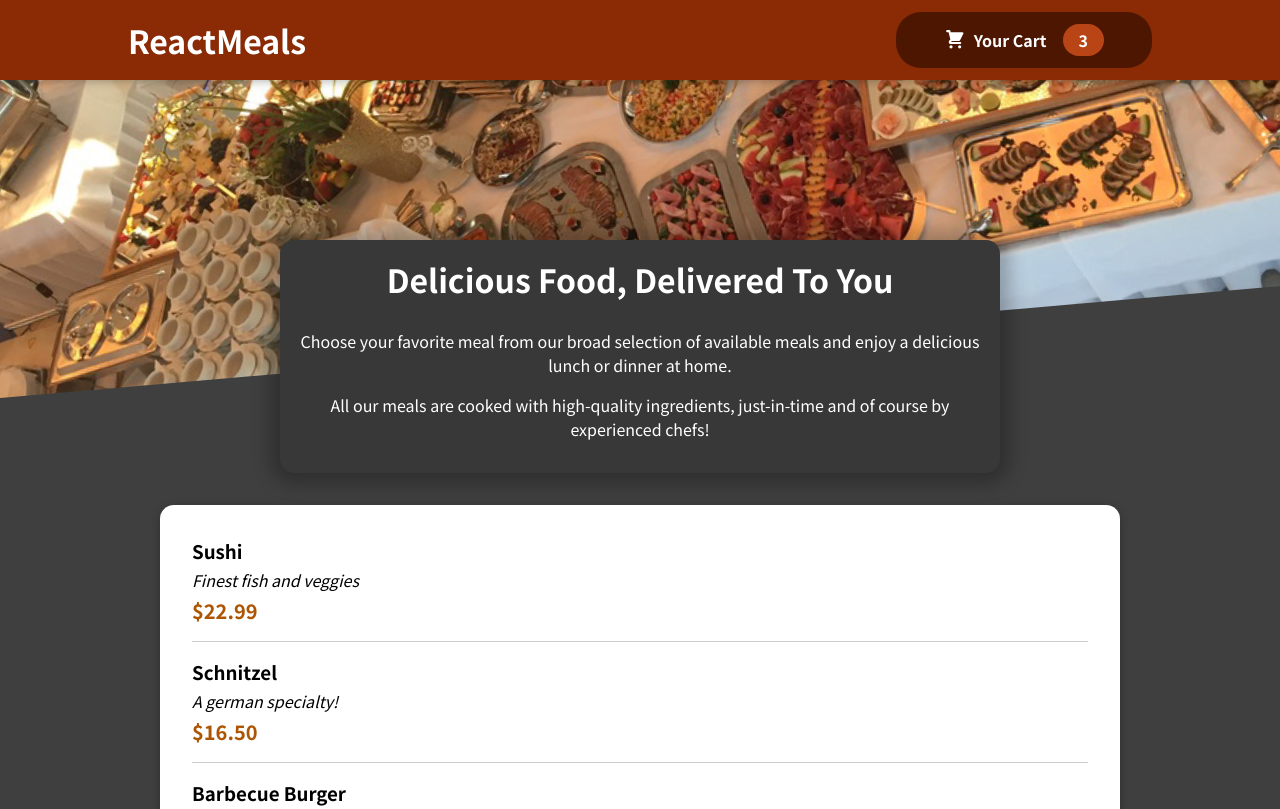
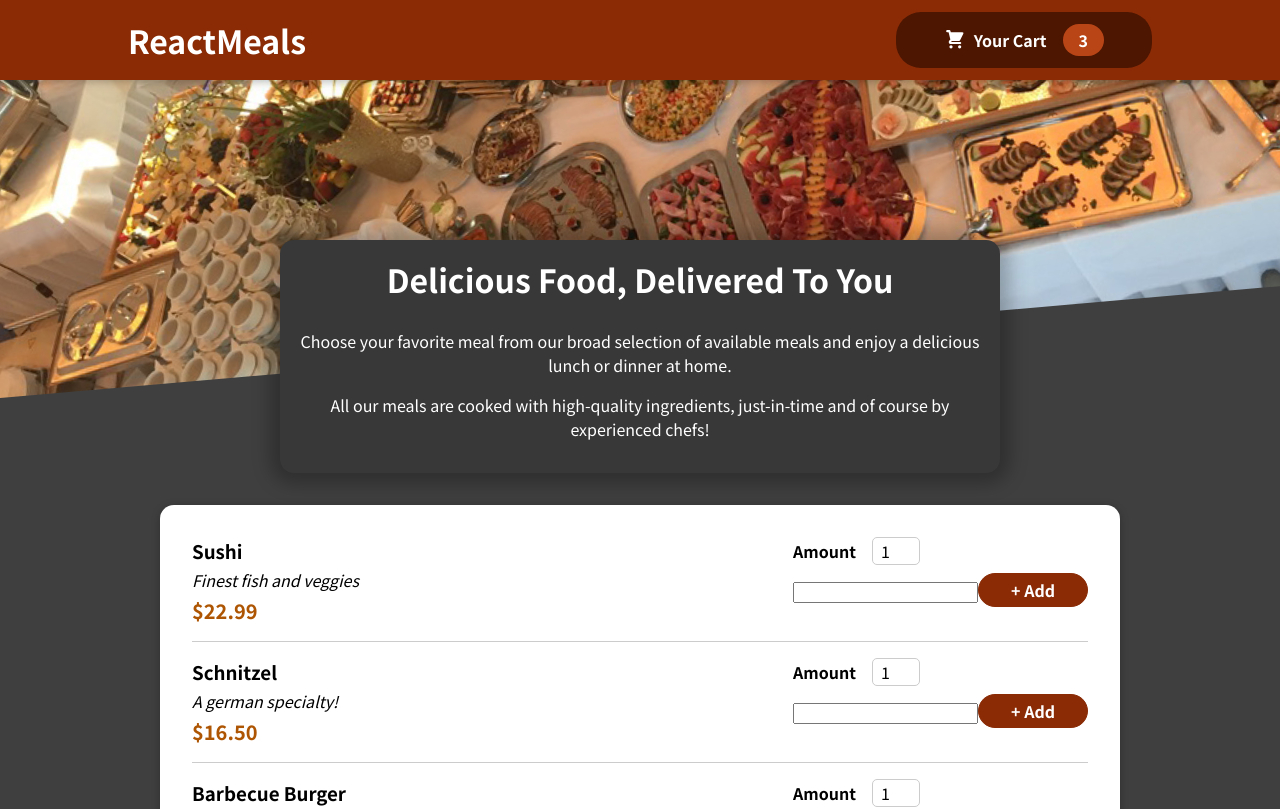
Before and after one commit to dianalatte1/ReactMeals, a React (Create React App) app: page / in a window 1280 px wide. Shown: the top 809 px of the page. Built offline with nearby package versions, Linux system fonts and the light colour scheme.

Commit message:
Creating Meal Item Form

```diff
--- a/src/components/Meals/MealItem/MealItem.js
+++ b/src/components/Meals/MealItem/MealItem.js
@@ -1,4 +1,6 @@
+import MealItemForm from "./MealItemForm";
 import classes from "./MealItem.module.css";
+
 const MealItem = (props) => {
   const price = `$${props.price.toFixed(2)}`;
   return (
@@ -8,7 +10,9 @@ const MealItem = (props) => {
         <div className={classes.description}>{props.description}</div>
         <div className={classes.price}>{price}</div>
       </div>
-      <div></div>
+      <div>
+        <MealItemForm />
+      </div>
     </li>
   );
 };
--- /dev/null
+++ b/src/components/Meals/MealItem/MealItemForm.js
@@ -0,0 +1,24 @@
+import Input from "../../UI/Input";
+import classes from "./MealItemForm.module.css";
+
+const MealItemForm = (props) => {
+  return (
+    <form className={classes.form}>
+      <Input
+        label="Amount"
+        input={{
+          id: "amount",
+          type: "number",
+          min: "1",
+          max: "5",
+          step: "1",
+          defaultValue: "1",
+        }}
+      />
+      <input />
+      <button>+ Add</button>
+    </form>
+  );
+};
+
+export default MealItemForm;
--- /dev/null
+++ b/src/components/Meals/MealItem/MealItemForm.module.css
@@ -0,0 +1,20 @@
+.form {
+  text-align: right;
+}
+
+.form button {
+  font: inherit;
+  cursor: pointer;
+  background-color: #8a2b06;
+  border: 1px solid #8a2b06;
+  color: white;
+  padding: 0.25rem 2rem;
+  border-radius: 20px;
+  font-weight: bold;
+}
+
+.form button:hover,
+.form button:active {
+  background-color: #641e03;
+  border-color: #641e03;
+}
--- /dev/null
+++ b/src/components/UI/Input.js
@@ -0,0 +1,12 @@
+import classes from "./Input.module.css";
+
+const Input = (props) => {
+  return (
+    <div className={classes.input}>
+      <label htmlFor={props.input.id}>{props.label}</label>
+      <input id={props.input.id} {...props.input} />
+    </div>
+  );
+};
+
+export default Input;
--- /dev/null
+++ b/src/components/UI/Input.module.css
@@ -0,0 +1,18 @@
+.input {
+  display: flex;
+  align-items: center;
+  margin-bottom: 0.5rem;
+}
+
+.input label {
+  font-weight: bold;
+  margin-right: 1rem;
+}
+
+.input input {
+  width: 3rem;
+  border-radius: 5px;
+  border: 1px solid #ccc;
+  font: inherit;
+  padding-left: 0.5rem;
+}
```
